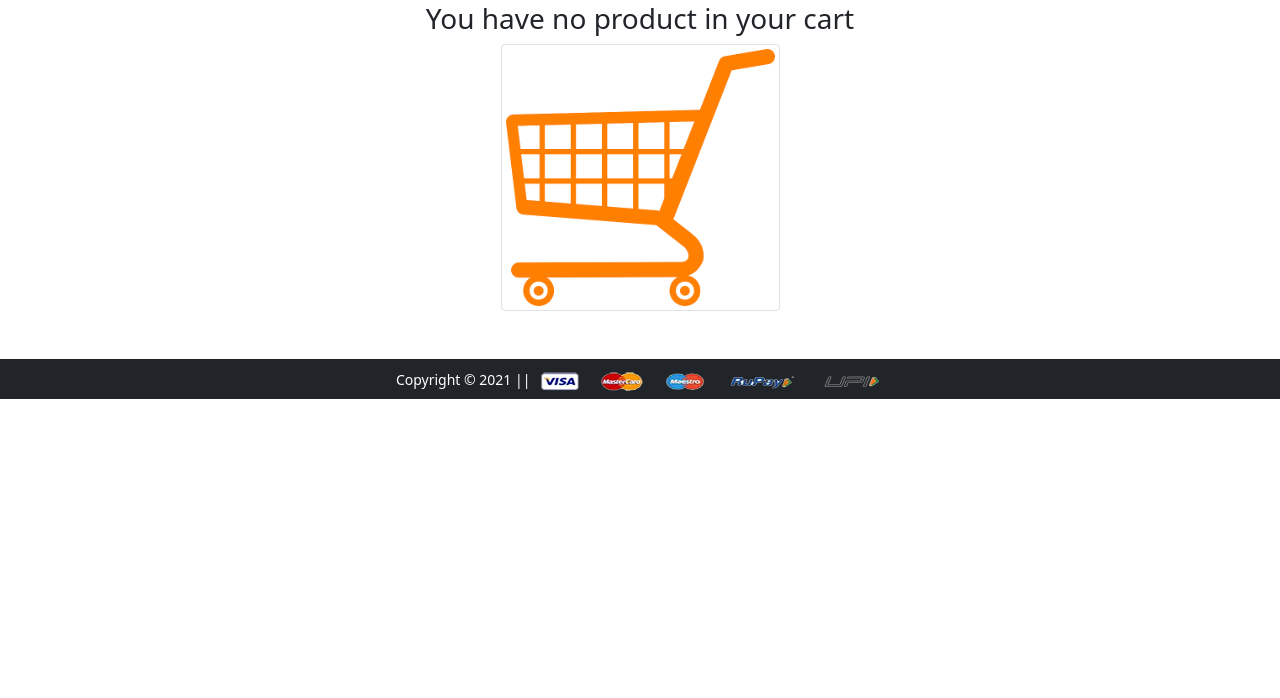
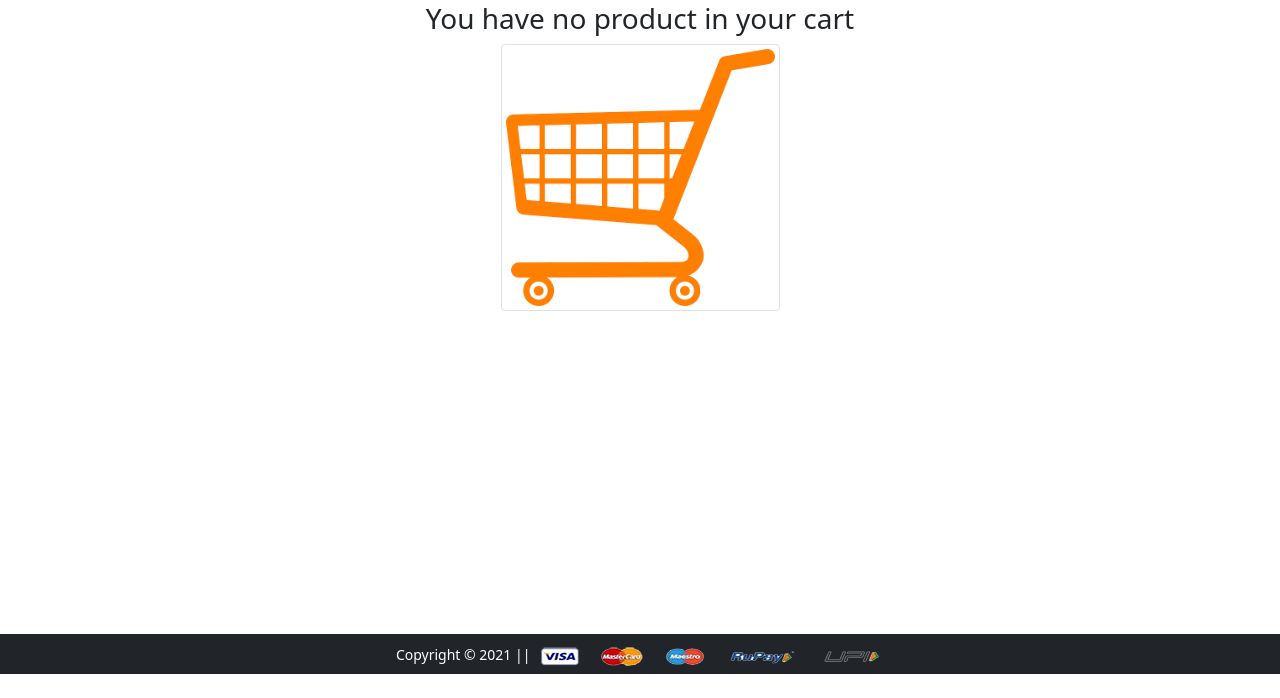
Before and after one commit to ameyrajmane/Ecommerce-Website, a Django app: template app/templates/app/emptycart.html in a window 1280 px wide. Shown: the part 102-800 px from the top of the page. Run offline with Django 3.2, Linux system fonts and the light colour scheme; the template is opened without the code that fills it, so the values that code supplies are empty; some libraries are stand-ins or nearby versions.

Commit message:
css changed

```diff
--- a/app/templates/app/emptycart.html
+++ b/app/templates/app/emptycart.html
@@ -2,11 +2,18 @@
 {% load static %}
 {% block title %}Empty Cart{% endblock title %}
 {% block main-content %}
+<style>
+    .main{
+    min-height: 73vh;
+    }
+</style>
 <div class="container my-5">
     <div class="row">
-        <h3 class="text-center">You have no product in your cart </h3>
-        <div class="text-center">
-            <img src="{% static 'app/images/emptycart.png' %}" alt="" class="img-fluid img-thumbnail w-25">
+        <div class="main">
+            <h3 class="text-center">You have no product in your cart </h3>
+            <div class="text-center">
+                <img src="{% static 'app/images/emptycart.png' %}" alt="" class="img-fluid img-thumbnail w-25">
+            </div>
         </div>
     </div>
 </div>
```
Also changed, not shown: db.sqlite3.
